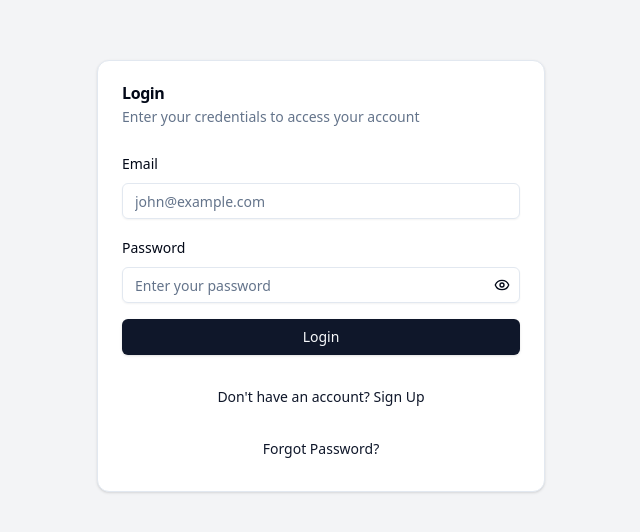
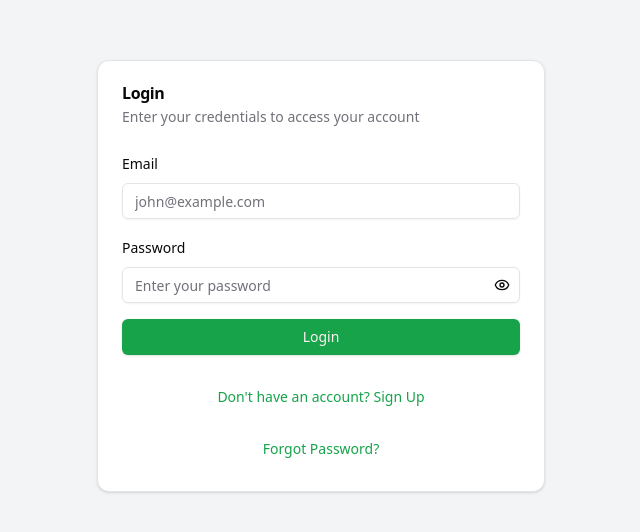
Before and after one commit to onvasrouler/AREA, a React (Vite) app in the folder front/: page / in a window 1280 px wide. Shown: the part 124-656 px from the top of the page, without its empty margins (319-959 px from the left). Built offline with nearby package versions, Linux system fonts and the light colour scheme.

Commit message:
:lipstick: Updated the application theme

```diff
--- a/front/src/app/index.css
+++ b/front/src/app/index.css
@@ -2,67 +2,61 @@
 @tailwind components;
 @tailwind utilities;
 
+
 @layer base {
   :root {
     --background: 0 0% 100%;
-    --foreground: 222.2 84% 4.9%;
-
+    --foreground: 240 10% 3.9%;
     --card: 0 0% 100%;
-    --card-foreground: 222.2 84% 4.9%;
-
+    --card-foreground: 240 10% 3.9%;
     --popover: 0 0% 100%;
-    --popover-foreground: 222.2 84% 4.9%;
-
-    --primary: 222.2 47.4% 11.2%;
-    --primary-foreground: 210 40% 98%;
-
-    --secondary: 210 40% 96.1%;
-    --secondary-foreground: 222.2 47.4% 11.2%;
-
-    --muted: 210 40% 96.1%;
-    --muted-foreground: 215.4 16.3% 46.9%;
-
-    --accent: 210 40% 96.1%;
-    --accent-foreground: 222.2 47.4% 11.2%;
-
+    --popover-foreground: 240 10% 3.9%;
+    --primary: 142.1 76.2% 36.3%;
+    --primary-foreground: 355.7 100% 97.3%;
+    --secondary: 240 4.8% 95.9%;
+    --secondary-foreground: 240 5.9% 10%;
+    --muted: 240 4.8% 95.9%;
+    --muted-foreground: 240 3.8% 46.1%;
+    --accent: 240 4.8% 95.9%;
+    --accent-foreground: 240 5.9% 10%;
     --destructive: 0 84.2% 60.2%;
-    --destructive-foreground: 210 40% 98%;
-
-    --border: 214.3 31.8% 91.4%;
-    --input: 214.3 31.8% 91.4%;
-    --ring: 222.2 84% 4.9%;
-
+    --destructive-foreground: 0 0% 98%;
+    --border: 240 5.9% 90%;
+    --input: 240 5.9% 90%;
+    --ring: 142.1 76.2% 36.3%;
     --radius: 0.5rem;
+    --chart-1: 12 76% 61%;
+    --chart-2: 173 58% 39%;
+    --chart-3: 197 37% 24%;
+    --chart-4: 43 74% 66%;
+    --chart-5: 27 87% 67%;
   }
 
   .dark {
-    --background: 222.2 84% 4.9%;
-    --foreground: 210 40% 98%;
-
-    --card: 222.2 84% 4.9%;
-    --card-foreground: 210 40% 98%;
-
-    --popover: 222.2 84% 4.9%;
-    --popover-foreground: 210 40% 98%;
-
-    --primary: 210 40% 98%;
-    --primary-foreground: 222.2 47.4% 11.2%;
-
-    --secondary: 217.2 32.6% 17.5%;
-    --secondary-foreground: 210 40% 98%;
-
-    --muted: 217.2 32.6% 17.5%;
-    --muted-foreground: 215 20.2% 65.1%;
-
-    --accent: 217.2 32.6% 17.5%;
-    --accent-foreground: 210 40% 98%;
-
+    --background: 20 14.3% 4.1%;
+    --foreground: 0 0% 95%;
+    --card: 24 9.8% 10%;
+    --card-foreground: 0 0% 95%;
+    --popover: 0 0% 9%;
+    --popover-foreground: 0 0% 95%;
+    --primary: 142.1 70.6% 45.3%;
+    --primary-foreground: 144.9 80.4% 10%;
+    --secondary: 240 3.7% 15.9%;
+    --secondary-foreground: 0 0% 98%;
+    --muted: 0 0% 15%;
+    --muted-foreground: 240 5% 64.9%;
+    --accent: 12 6.5% 15.1%;
+    --accent-foreground: 0 0% 98%;
     --destructive: 0 62.8% 30.6%;
-    --destructive-foreground: 210 40% 98%;
-
-    --border: 217.2 32.6% 17.5%;
-    --input: 217.2 32.6% 17.5%;
-    --ring: 212.7 26.8% 83.9%;
+    --destructive-foreground: 0 85.7% 97.3%;
+    --border: 240 3.7% 15.9%;
+    --input: 240 3.7% 15.9%;
+    --ring: 142.4 71.8% 29.2%;
+    --chart-1: 220 70% 50%;
+    --chart-2: 160 60% 45%;
+    --chart-3: 30 80% 55%;
+    --chart-4: 280 65% 60%;
+    --chart-5: 340 75% 55%;
   }
 }
 
```
